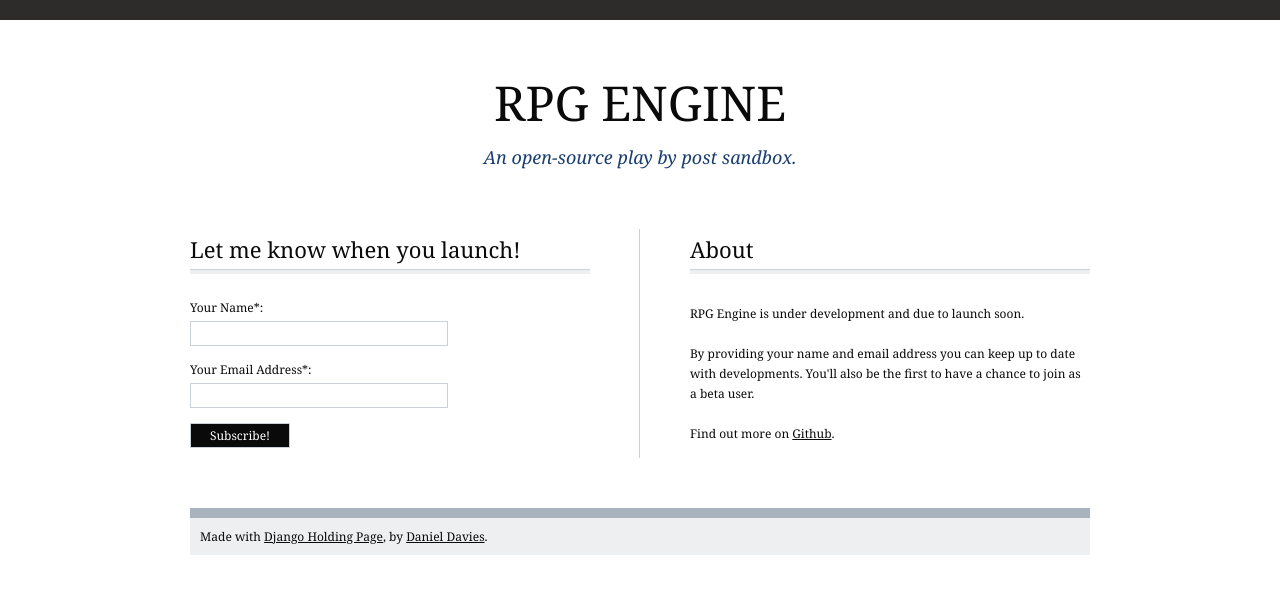
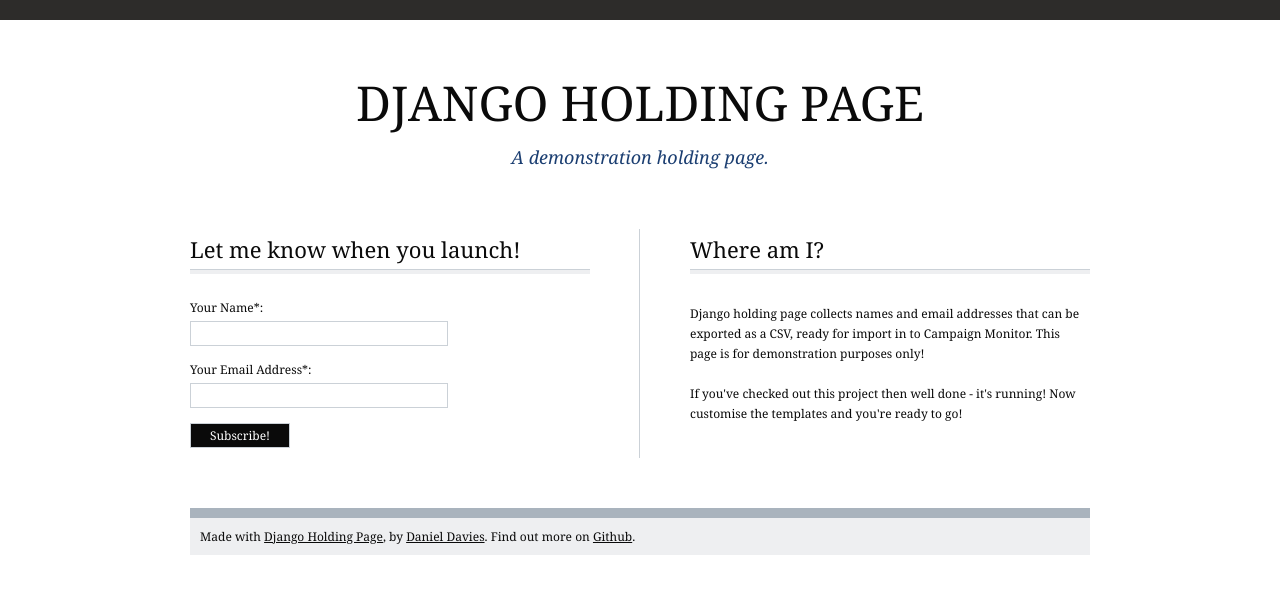
Before and after one commit to danux/django-holding-page, a Django app: page / in a window 1280 px wide. Shown: the top 594 px of the page. Run offline with Django 3.2, Linux system fonts and the light colour scheme; parts of the project's set-up code (start-up, migrations or seed data) failed here and were passed over.

Commit message:
Made generic holding page template

```diff
--- a/holdingpage/subscriber/templates/base.html
+++ b/holdingpage/subscriber/templates/base.html
@@ -5,7 +5,7 @@
     <meta name="Author" content="Daniel Davies" />
     <meta name="viewport" content="width=1024" />
     <meta http-equiv="X-UA-Compatible" content="IE=EmulateIE7, IE=9" />
-    <title>RPG Engine - Coming Soon!</title>
+    <title>Django Holding Page</title>
     <link rel="home" href="" />
     <link rel="stylesheet" href="{{ STATIC_URL }}css/screen.css" media="screen" />
     <!--[if lt IE 9]>
@@ -15,8 +15,8 @@
 <body>
     <header id="page-header"">
         <hgroup>
-            <h1>RPG Engine</h1>
-            <h2>An open-source play by post sandbox.</h2>
+            <h1>Django Holding Page</h1>
+            <h2>A demonstration holding page.</h2>
         </hgroup>
     </header>
     <div id="content">
@@ -25,22 +25,20 @@
             {% endblock content %}
         </div>
         <div id="column-2">
-            <section id="social-media">
+            <section>
                 <header>
-                    <h3>About</h3>
+                    <h3>Where am I?</h3>
                 </header>
                 <div class="header-shadow"></div>
                 <article id="about">
                     <p>
-                        RPG Engine is under development and due to launch soon.
+                        Django holding page collects names and email addresses that can be exported
+                        as a CSV, ready for import in to Campaign Monitor. This page is for demonstration
+                        purposes only!
                     </p>
                     <p>
-                        By providing your name and email address you can keep up to date
-                        with developments. You'll also be the first to have a chance to join
-                        as a beta user.
-                    </p>
-                    <p>
-                        Find out more on <a href="https://github.com/danux/RPG-Engine">Github</a>.
+                        If you've checked out this project then well done - it's running! Now customise
+                        the templates and you're ready to go!
                     </p>
                 </article>
             </section>
@@ -48,7 +46,7 @@
     </div>
     <footer id="page-footer">
         <p>
-            Made with <a href="https://github.com/danux/Django-Holding-Page">Django Holding Page</a>, by <a href="http://www.danieldavies.co.uk">Daniel Davies</a>.
+            Made with <a href="https://github.com/danux/Django-Holding-Page">Django Holding Page</a>, by <a href="http://www.danieldavies.co.uk">Daniel Davies</a>. Find out more on <a href="https://github.com/danux/Django-Holding-Page">Github</a>.
         </p>
     </footer>
 </body>
```
